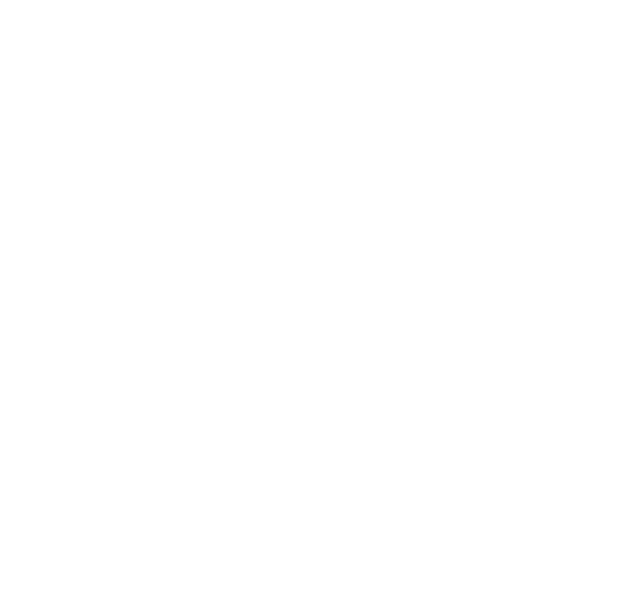
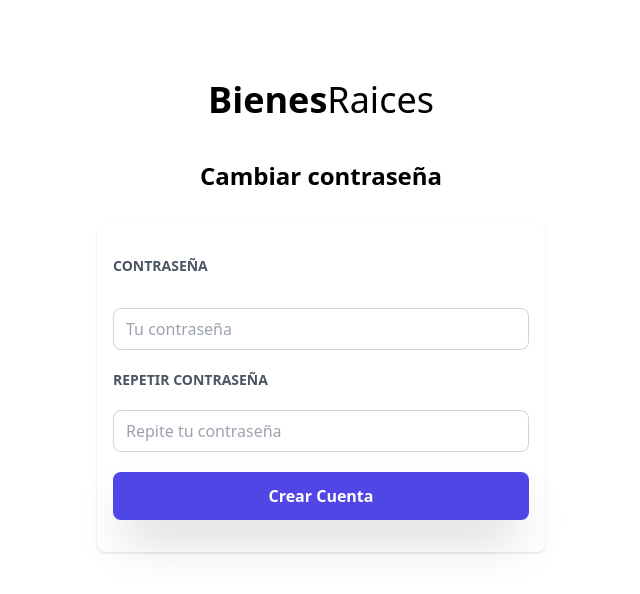
Before and after one commit to Calvinuhh/bienes_raices_client, a React (Vite) app: page /cambiar_password/1 in a window 1280 px wide. Before the commit this address had no page. Shown: the top 594 px of the page, without its empty margins (319-959 px from the left). Built offline with nearby package versions, Linux system fonts and the light colour scheme.

Commit message:
Agregando componente para cambiar contraseña, falta la logica para poder validar que sea el usuario real

```diff
--- a/src/App.tsx
+++ b/src/App.tsx
@@ -4,6 +4,7 @@
 import RegiserView from "./views/RegisterView";
 import RecoverPasswordView from "./views/RecoverPasswordView";
 import ResultAcountView from "./views/ResultAcountView";
+import ChangePasswordForm from "./components/ChangePasswordForm";
 
 function App() {
   return (
@@ -14,12 +15,17 @@
             <Route path="/login" element={<LoginView />} />
             <Route path="/registro" element={<RegiserView />} />
             <Route
-              path="/recuperar_contraseña"
+              path="/recuperar_password"
               element={<RecoverPasswordView />}
             />
           </Route>
 
           <Route path="/confirmacion/:token" element={<ResultAcountView />} />
+
+          <Route
+            path="/cambiar_password/:token"
+            element={<ChangePasswordForm />}
+          />
         </Routes>
       </BrowserRouter>
     </>
--- /dev/null
+++ b/src/components/ChangePasswordForm.tsx
@@ -0,0 +1,167 @@
+import { useParams, useNavigate } from "react-router-dom";
+import { useState, useEffect } from "react";
+import axios from "axios";
+import Swal from "sweetalert2";
+import { AxiosError } from "axios";
+import loadingGif from "../../public/loading_gif.gif";
+
+const ChangePasswordForm = () => {
+  const { token } = useParams();
+  const [password, setPassword] = useState("");
+  const [repetirPassword, setRepetirPassword] = useState("");
+  const [isLoading, setIsLoading] = useState(false);
+
+  const [errors, setErrors] = useState({
+    password: "",
+    repetirPassword: "",
+  });
+
+  const handlePasswordChange = (e: React.ChangeEvent<HTMLInputElement>) => {
+    const value = e.target.value;
+    setPassword(value);
+
+    const passwordRegex =
+      /^(?=.*[a-z])(?=.*[A-Z])(?=.*\d)(?=.*[!@#$%^&*(),.?":{}|<>]).{6,}$/;
+    if (!passwordRegex.test(value)) {
+      setErrors((prevErrors) => ({
+        ...prevErrors,
+        password:
+          "La contraseña debe tener al menos 6 caracteres, una mayúscula, una minúscula, un número y un carácter especial",
+      }));
+    } else {
+      setErrors((prevErrors) => ({ ...prevErrors, password: "" }));
+    }
+  };
+
+  const handleRepetirPasswordChange = (
+    e: React.ChangeEvent<HTMLInputElement>
+  ) => {
+    const value = e.target.value;
+    setRepetirPassword(value);
+
+    if (value !== password) {
+      setErrors((prevErrors) => ({
+        ...prevErrors,
+        repetirPassword: "Las contraseñas no coinciden",
+      }));
+    } else {
+      setErrors((prevErrors) => ({ ...prevErrors, repetirPassword: "" }));
+    }
+  };
+
+  const handleSubmit = async (e: React.FormEvent) => {
+    e.preventDefault();
+
+    if (
+      !errors.password &&
+      !errors.repetirPassword &&
+      password &&
+      repetirPassword
+    ) {
+      setIsLoading(true);
+      try {
+        const { data } = await axios.post(
+          `${import.meta.env.VITE_SERVER_URL}/auth/registro`,
+          {
+            password,
+            repetir_password: repetirPassword,
+          }
+        );
+        Swal.fire({
+          title: data,
+          icon: "success",
+          text: "Hemos enviado un Email de confirmacion a tu correo",
+        });
+      } catch (error) {
+        if (error instanceof AxiosError) {
+          Swal.fire({
+            icon: "error",
+            title: error.response?.data,
+          });
+        }
+      } finally {
+        setIsLoading(false);
+      }
+    }
+  };
+
+  return (
+    <div className=" py-10">
+      <h1 className=" text-center text-4xl font-extrabold my-10">
+        Bienes<span className=" font-normal">Raices</span>
+      </h1>
+      <h2 className=" text-center text-2xl font-extrabold">
+        Cambiar contraseña
+      </h2>
+
+      <div className=" mt-8 mx-auto max-w-md mb-[200px]">
+        <div className=" bg-white py-8 px-4 shadow rounded-lg">
+          <form onSubmit={handleSubmit} className="space-y-5">
+            <label
+              htmlFor="password"
+              className="block text-sm uppercase text-gray-600 mb-3 font-bold"
+            >
+              Contraseña
+            </label>
+            <input
+              type="password"
+              id="password"
+              value={password}
+              onChange={handlePasswordChange}
+              className="w-full py-2 px-3 border border-gray-300 rounded-lg placeholder-gray-400"
+              placeholder="Tu contraseña"
+            />
+            {errors.password && (
+              <div className=" flex p-2 bg-red-500 h-[50px] items-center justify-center rounded-md ">
+                <p className=" text-sm text-white font-semibold text-center ">
+                  {errors.password}
+                </p>
+              </div>
+            )}
+
+            <label
+              htmlFor="repetir_password"
+              className="block text-sm uppercase text-gray-600 mb-3 font-bold"
+            >
+              Repetir Contraseña
+            </label>
+            <input
+              type="password"
+              id="repetir_password"
+              value={repetirPassword}
+              onChange={handleRepetirPasswordChange}
+              className="w-full py-2 px-3 border border-gray-300 rounded-lg placeholder-gray-400"
+              placeholder="Repite tu contraseña"
+            />
+            {errors.repetirPassword && (
+              <div className=" flex p-2 bg-red-500 h-[50px] items-center justify-center rounded-md ">
+                <p className=" text-sm text-white font-semibold text-center ">
+                  {errors.repetirPassword}
+                </p>
+              </div>
+            )}
+
+            <input
+              style={isLoading ? { display: "none" } : { display: "block" }}
+              className="w-full rounded-lg py-3 shadow-2xl text-white font-bold cursor-pointer bg-indigo-600 transition-all duration-[.8s] ease-out hover:bg-indigo-800 hover:scale-105"
+              type="submit"
+              value={isLoading ? "Cambiando contraseña..." : "Crear Cuenta"}
+              disabled={!!errors.password || !!errors.repetirPassword}
+            />
+            {isLoading && (
+              <div className=" flex justify-center">
+                <img
+                  src={loadingGif}
+                  alt="loading_gif"
+                  className="h-[48px] w-[400px]  "
+                />
+              </div>
+            )}
+          </form>
+        </div>
+      </div>
+    </div>
+  );
+};
+
+export default ChangePasswordForm;
--- a/src/components/RecoverPasswordForm.tsx
+++ b/src/components/RecoverPasswordForm.tsx
@@ -1,9 +1,68 @@
+import { useState } from "react";
+import axios from "axios";
+import Swal from "sweetalert2";
+import { AxiosError } from "axios";
+import loadingGif from "../../public/loading_gif.gif";
+
 const RecoverPasswordForm = () => {
+  const [email, setEmail] = useState("");
+  const [isLoading, setIsLoading] = useState(false);
+  const [error, setError] = useState("");
+
+  const handleEmailChange = (e: React.ChangeEvent<HTMLInputElement>) => {
+    const value = e.target.value;
+    setEmail(value);
+
+    const emailRegex = /^[a-zA-Z0-9._%+-]+@[a-zA-Z0-9.-]+\.[a-zA-Z]{2,}$/;
+    if (!emailRegex.test(value)) {
+      setError("Formato de email inválido");
+    } else {
+      setError("");
+    }
+  };
+
+  const handleSubmit = async (e: React.FormEvent) => {
+    e.preventDefault();
+
+    if (error || !email) {
+      Swal.fire({
+        icon: "error",
+        title: "Error",
+        text: "Por favor, ingresa un email válido.",
+      });
+      return;
+    }
+
+    setIsLoading(true);
+
+    try {
+      const { data } = await axios.post(
+        `${import.meta.env.VITE_SERVER_URL}/auth/recuperar_password`,
+        { email }
+      );
+      Swal.fire({
+        title: "Éxito",
+        text: data,
+        icon: "success",
+      });
+    } catch (err) {
+      if (err instanceof AxiosError) {
+        Swal.fire({
+          icon: "error",
+          title: "Error",
+          text: err.response?.data,
+        });
+      }
+    } finally {
+      setIsLoading(false);
+    }
+  };
+
   return (
-    <form className=" space-y-5">
+    <form onSubmit={handleSubmit} className="space-y-5">
       <label
         htmlFor="email"
-        className=" block text-sm uppercase text-gray-600 mb-3 font-bold"
+        className="block text-sm uppercase text-gray-600 mb-3 font-bold"
       >
         Email
       </label>
@@ -11,15 +70,38 @@
         name="email"
         type="email"
         id="email"
-        className=" w-full py-2 px-3 border border-gray-300 rounded-lg placeholder-gray-400"
+        value={email}
+        onChange={handleEmailChange}
+        className="w-full py-2 px-3 border border-gray-300 rounded-lg placeholder-gray-400"
         placeholder="Tu Email"
       />
+      {error && (
+        <div className="flex p-2 bg-red-500 h-[50px] items-center justify-center rounded-md">
+          <p className="text-sm text-white font-semibold text-center">
+            {error}
+          </p>
+        </div>
+      )}
 
       <input
-        className=" w-full rounded-lg py-3 shadow-2xl text-white font-bold cursor-pointer bg-indigo-600 transition-all duration-[.8s] ease-out hover:bg-indigo-800 hover:scale-105  "
+        className={`w-full rounded-lg py-3 shadow-2xl text-white font-bold cursor-pointer ${
+          isLoading
+            ? "bg-gray-400"
+            : "bg-indigo-600 hover:bg-indigo-800 hover:scale-105"
+        } transition-all duration-[.8s] ease-out`}
         type="submit"
-        value="Enviar Instrucciones"
+        value={isLoading ? "Cargando..." : "Enviar Instrucciones"}
+        disabled={isLoading}
       />
+      {isLoading && (
+        <div className="flex justify-center">
+          <img
+            src={loadingGif}
+            alt="loading_gif"
+            className="h-[48px] w-[400px]"
+          />
+        </div>
+      )}
     </form>
   );
 };
--- a/src/views/LoginView.tsx
+++ b/src/views/LoginView.tsx
@@ -18,7 +18,7 @@
         <div className=" bg-white py-8 px-4 shadow rounded-lg">
           <LoginForm />
           <NavBtn
-            enlaces={["/registro", "/recuperar_contraseña"]}
+            enlaces={["/registro", "/recuperar_password"]}
             textos={[
               "¿No tienes cuenta? Registrate",
               "Olvide mi Contraseña",
--- a/src/views/RegisterView.tsx
+++ b/src/views/RegisterView.tsx
@@ -18,7 +18,7 @@
         <div className=" bg-white py-8 px-4 shadow rounded-lg">
           <RegisterForm />
           <NavBtn
-            enlaces={["/login", "/recuperar_contraseña"]}
+            enlaces={["/login", "/recuperar_password"]}
             textos={[
               "¿Ya tienes cuenta? Inicia Sesion",
               "Olvide mi Contraseña",
--- a/src/views/ResultAcountView.tsx
+++ b/src/views/ResultAcountView.tsx
@@ -16,18 +16,17 @@
     const verifyToken = async () => {
       if (token) {
         try {
-          const response = await axios(
-            `${import.meta.env.VITE_SERVER_URL}/auth/token/${token}`
+          const { data } = await axios(
+            `${import.meta.env.VITE_SERVER_URL}/auth/confirmacion/${token}`
           );
-          const { data } = response;
 
-          if (data) {
-            setIsValidToken(true);
-          } else {
-            setIsValidToken(false);
-          }
+          setIsValidToken(true);
+
+          await axios.patch(
+            `${import.meta.env.VITE_SERVER_URL}/auth/borrar_token`,
+            { token: data }
+          );
         } catch (error) {
-          console.error("Error verifying token:", error);
           setIsValidToken(false);
         }
       } else {
```
